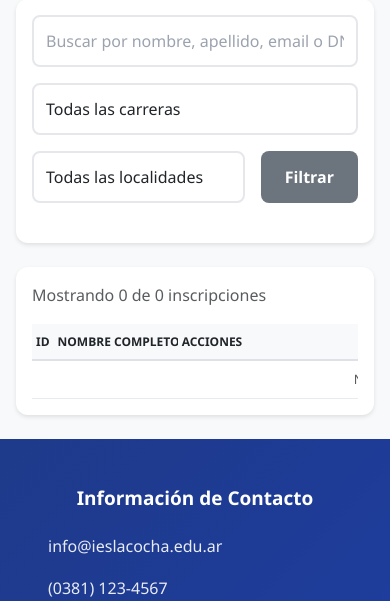
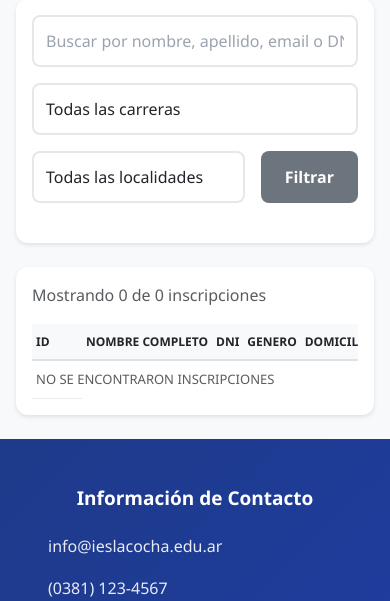
Before and after one commit to ejow78/proyectoFinal, a PHP site: page /admin/paneldecontrol.php in a window 390 px wide. Shown: the part 524-1125 px from the top of the page. Run offline with PHP 8.4, Linux system fonts and the light colour scheme; the visitor is signed in with stand-in values (Sample User, id 1); data that the repository does not hold is empty.

Commit message:
cambios en estilos

```diff
--- a/admin/paneldecontrol.php
+++ b/admin/paneldecontrol.php
@@ -210,9 +210,15 @@ $filter_params = http_build_query([
                         <table class="table">
                             <thead>
                                 <tr>
-                                    <th>ID</th><th>Nombre Completo</th><th>DNI</th><th>Genero</th><th>Localidad</th>
-                                    <th>Direccion</th><th>Email</th><th>Telefono</th><th>Carrera</th>
-                                    <th>Fecha de Inscripción</th><th>Acciones</th>
+                                    <th>ID</th>
+                                    <th>Nombre Completo</th>
+                                    <th>DNI</th>
+                                    <th>Genero</th>
+                                    <th>Domicilio</th>
+                                    <th>Contacto</th>
+                                    <th>Carrera</th>
+                                    <th>Fecha de Inscripción</th>
+                                    <th>Acciones</th>
                                 </tr>
                             </thead>
                             <tbody>
@@ -223,16 +229,14 @@ $filter_params = http_build_query([
                                         <td><?php echo htmlspecialchars($row['nombre'] . ' ' . $row['apellido']); ?></td>
                                         <td><?php echo htmlspecialchars($row['dni']); ?></td>
                                         <td><?php echo htmlspecialchars($row['genero']); ?></td>
-                                            <td><?php echo htmlspecialchars($localidades_nombres[$row['localidad']] ?? $row['localidad']); ?></td>
-                                            <td><?php echo htmlspecialchars($row['direccion']); ?></td>
-                                            <td style="text-transform: lowercase;"><?php echo htmlspecialchars($row['email']); ?></td>
-                                            <td><?php echo htmlspecialchars($row['telefono']); ?></td>
+                                        <td><?php $nombre_loc = $localidades_nombres[$row['localidad']] ?? $row['localidad']; echo htmlspecialchars($row['direccion'] . ' - ' . $nombre_loc); ?></td>
+                                        <td><div><span style="text-transform: lowercase; font-weight: 600;"><?php echo htmlspecialchars($row['email']); ?></span></div><div style="font-size: 0.9em; color: #666;"><?php echo htmlspecialchars($row['telefono']); ?></div></td>
                                         <td><?php echo htmlspecialchars($carreras_nombres[$row['carrera']] ?? $row['carrera']); ?></td>
                                         <td><?php echo date('d/m/Y H:i', strtotime($row['creadoa'])); ?></td>
                                         <td style="white-space: nowrap;">
                                             <?php if ($user_rol === 'admin'): ?>
                                                 <a href="editar_inscripcion.php?id=<?php echo $row['id']; ?>" class="btn btn-warning btn-sm">Editar</a>
-                                                    <button onclick="confirmarEliminarInsc(<?php echo $row['id']; ?>, '<?php echo htmlspecialchars(addslashes($row['nombre'] . ' ' . $row['apellido'])); ?>')"
+                                                <button onclick="confirmarEliminarInsc(<?php echo $row['id']; ?>, '<?php echo htmlspecialchars(addslashes($row                      ['nombre'] . ' ' . $row['apellido'])); ?>')"
                                                         class="btn btn-danger btn-sm">Eliminar</button>
                                             <?php else: ?>
                                                 <span class="text-muted">Sin permisos</span>
@@ -241,7 +245,7 @@ $filter_params = http_build_query([
                                     </tr>
                                 <?php endwhile; ?>
                             <?php else: ?>
-                                    <tr><td colspan="11" class="text-center text-muted">No se encontraron inscripciones</td></tr>
+                                <tr><td colspan="9" class="text-center text-muted">No se encontraron inscripciones</td></tr>
                             <?php endif; ?>
                         </tbody>
                         </table>
--- a/assets/css/styles.css
+++ b/assets/css/styles.css
@@ -1471,6 +1471,21 @@ body {
 @media (max-width: 768px) {
   .header {
     padding: 24px 0;
+
+  }
+  /* --- AÑADE ESTO --- */
+  .header-content {
+    flex-direction: column;
+    text-align: center;
+    gap: 16px; /* Reduce el espacio */
+  }
+
+  .header-logo {
+    height: 60px; /* Logo más pequeño */
+  }
+
+  .header-text h1 {
+    font-size: 28px; /* Texto más pequeño */
   }
 
   .mobile-toggle {
@@ -1513,6 +1528,8 @@ body {
 
   .dropdown-menu {
     position: static;
+    max-height: 0;
+    overflow: hidden;
     opacity: 1;
     visibility: visible;
     transform: none;
@@ -1520,6 +1537,16 @@ body {
     border: none;
     background: var(--bg-secondary);
     margin-top: 16px;
+    transition: max-height 0.3s ease;
+  }
+
+  .dropdown-menu.active {
+    max-height: 1000px; /* Un valor alto para animar la apertura */
+  }
+
+  /* Gira la flecha (chevron) cuando está activo */
+  .nav-link.active-dropdown i {
+    transform: rotate(180deg);
   }
 
   .carousel-content {
--- a/assets/css/stylespanel.css
+++ b/assets/css/stylespanel.css
@@ -334,15 +334,27 @@ body {
   max-width: 180px;
 }
 
-.table td:nth-child(11),
-.table th:nth-child(11) {
+/* Modificación para que siempre agarre la última columna (Acciones) */
+.table td:last-child,
+.table th:last-child {
   position: sticky;
   right: 0;
   background: white;
   white-space: nowrap;
   box-shadow: -2px 0 5px rgba(0, 0, 0, 0.05);
-  min-width: 180px;
+  min-width: 180px;  /* Ancho mínimo para que quepan los 2 botones */
   z-index: 10;
+  overflow: visible !important; /* Importante: quita los ... */
+  text-overflow: clip !important; /* Importante: evita el recorte de texto */
+}
+
+/* Aseguramos que el encabezado también tenga el fondo correcto */
+.table th:last-child {
+  background-color: #f8f9fa;
+}
+
+.table tbody tr:hover td:last-child {
+  background-color: #f8f9fa;
 }
 
 .table th:nth-child(11) {
@@ -579,3 +591,34 @@ body {
   border-bottom-color: var(--color-principal); /* Línea azul activa */
   background-color: transparent;
 }
+
+/* =========================================
+   CORRECCIÓN PARA MÓVILES (Table responsive)
+   ========================================= */
+@media (max-width: 768px) {
+  /* Hacemos que la columna de acciones deje de flotar encima */
+  .table td:last-child,
+  .table th:last-child {
+    position: static !important; /* Quita el 'sticky' */
+    box-shadow: none !important; /* Quita la sombra */
+    background: transparent !important;
+    min-width: auto !important; /* Deja que tome el ancho natural */
+    width: auto !important;
+    border-left: none;
+  }
+
+  /* Aseguramos que el contenedor permita deslizar (scroll) horizontalmente */
+  .table-responsive {
+    display: block;
+    width: 100%;
+    overflow-x: auto;
+    -webkit-overflow-scrolling: touch; /* Deslizamiento suave en iPhone */
+  }
+
+  /* Ajuste opcional para que los botones no queden gigantes en móvil */
+  .table td:last-child {
+      display: flex;
+      gap: 5px;
+      justify-content: flex-start;
+  }
+}
```
Also changed, not shown: assets/js/script.js (+18 -1 lines). Lines whose indentation alone changed are shown as unchanged.
